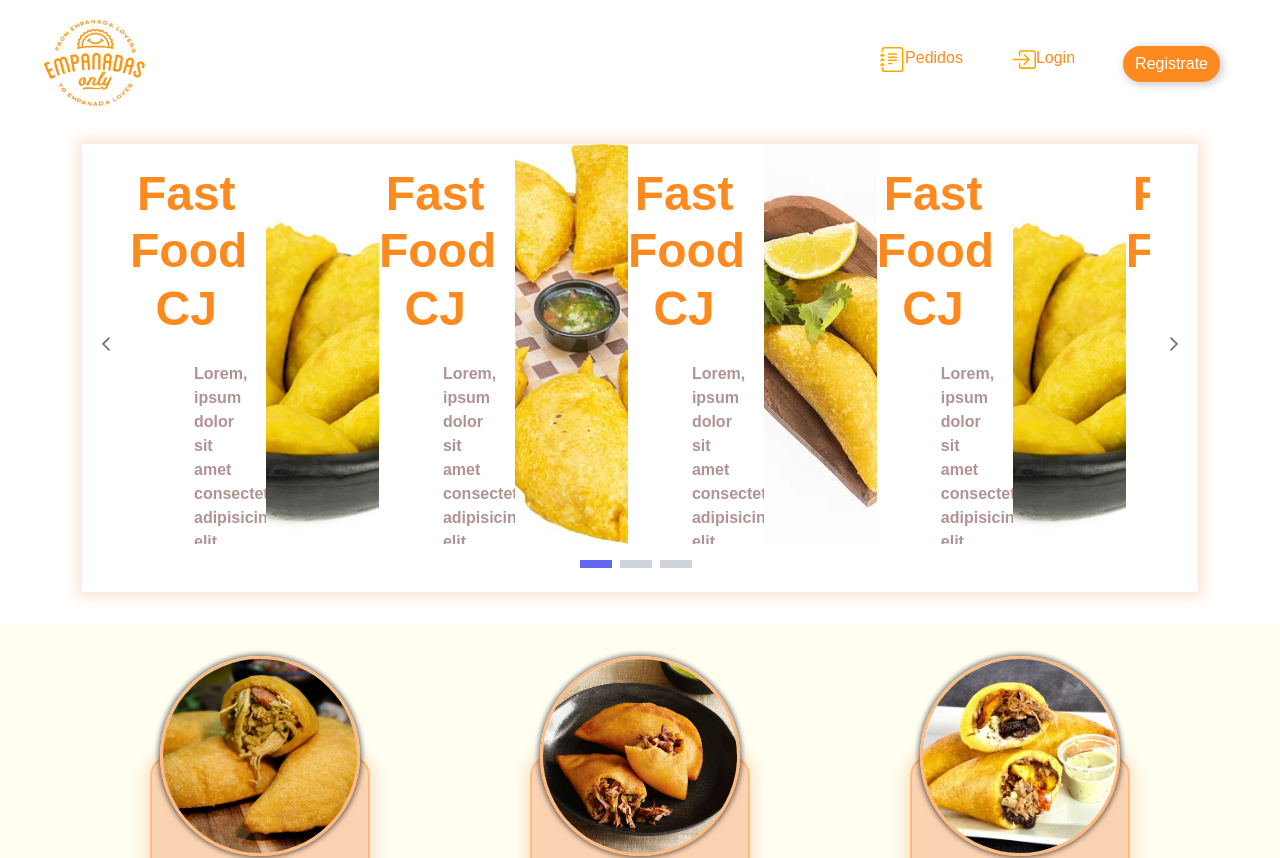
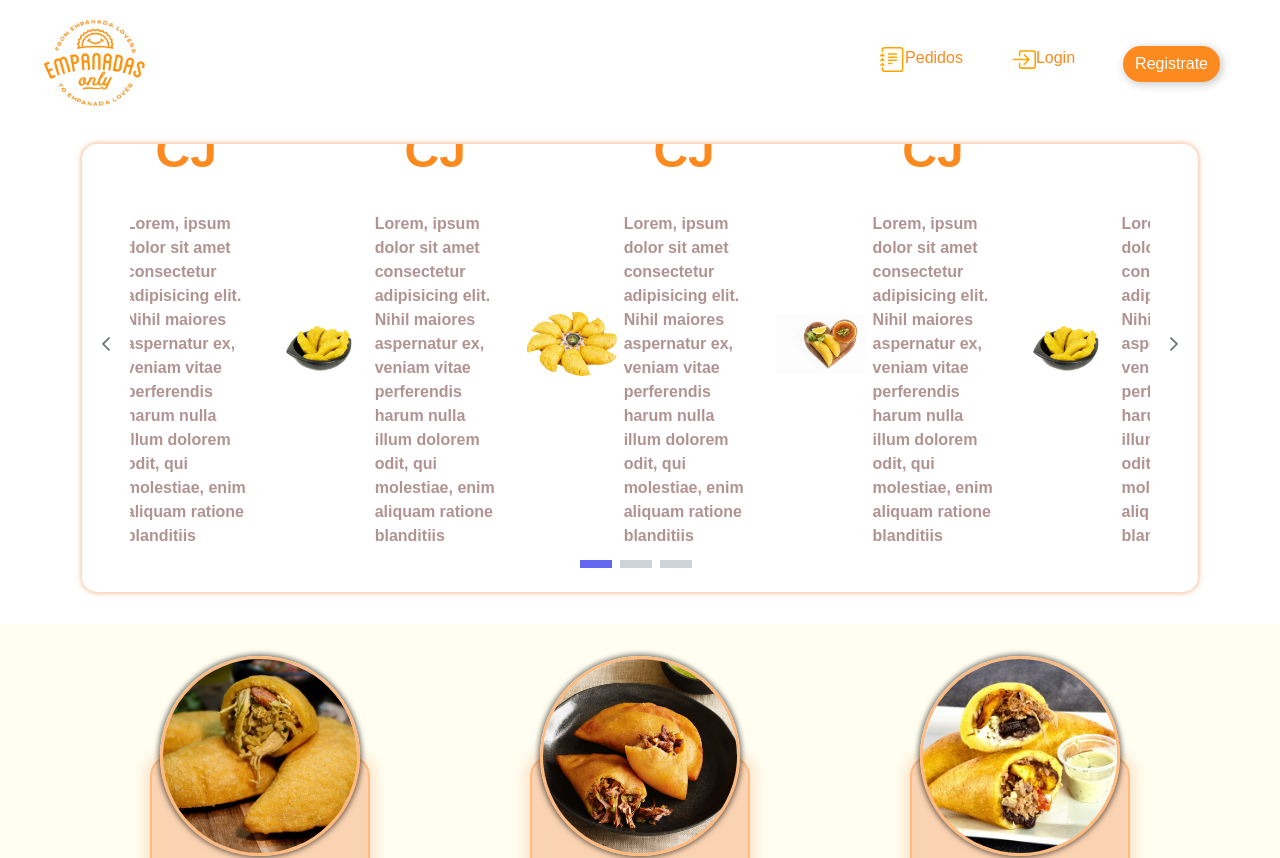
Before and after one commit to NatyRR/fast-food-restaurant, a Next.js app: page / in a window 1280 px wide. Shown: the top 858 px of the page. Built offline with nearby package versions, Linux system fonts and the light colour scheme.

Commit message:
banner modificado y estilado

```diff
--- a/src/components/organisms/Banner/index.tsx
+++ b/src/components/organisms/Banner/index.tsx
@@ -21,7 +21,7 @@ export const Banner: FC = () => {
   const templatePanel = (panel: PanelType) => {
     return (
       <Row className={classes.container_template}>
-        <Col xs={12} md={6}>
+        <Col xs={12} md={6} className={classes.text_container}>
           <div className={classes.title}>
             <h1>{panel.titulo[0]}</h1>
           </div>
@@ -46,13 +46,13 @@ export const Banner: FC = () => {
     <div>
       <Container>
         <Carousel
+          circular
+          numScroll={1}
           value={panels}
           numVisible={1}
-          numScroll={1}
-          className={classes.carousel}
-          circular
           autoplayInterval={3000}
           itemTemplate={templatePanel}
+          className={classes.carousel}
         />
       </Container>
     </div>
--- a/src/styles/organisms/banner.module.scss
+++ b/src/styles/organisms/banner.module.scss
@@ -2,7 +2,9 @@
   margin-top: 3rem;
 
   :global(.p-carousel-content) {
-    box-shadow: 0px 0px 13px 5px rgba(241, 121, 41, 0.2) !important;
+    border-radius: 15px !important;
+    box-shadow: 0px 0px 5px 1px rgba(241, 121, 41, 0.5) !important;
+
     & > ul {
       :global(.p-carousel-indicator) :global(.p-highlight) {
         button {
@@ -16,6 +18,14 @@
 
 .container_template {
   height: 50vh;
+
+  .text_container {
+    height: 100%;
+    display: flex;
+    align-items: center;
+    flex-direction: column;
+    justify-content: center;
+  }
 
   .title {
     margin-top: 1.3rem;
@@ -37,9 +47,8 @@
   }
 
   .button {
-    width: 50%;
+    width: 70%;
     margin-top: 1.9rem;
-    margin-left: 7rem;
     &:hover {
       border: #fd8a1f;
       background-color: #fd8a1f;
@@ -47,11 +56,14 @@
   }
   .imagen {
     height: 100%;
+    display: flex;
+    align-items: center;
+    justify-content: center;
 
     img {
-      width: 100%;
-      height: 100%;
-      object-fit: cover;
+      width: 80%;
+      height: 80%;
+      object-fit: contain;
     }
   }
 }
```
Also changed, not shown: src/components/organisms/Banner/utils.ts (+9 -9 lines).
